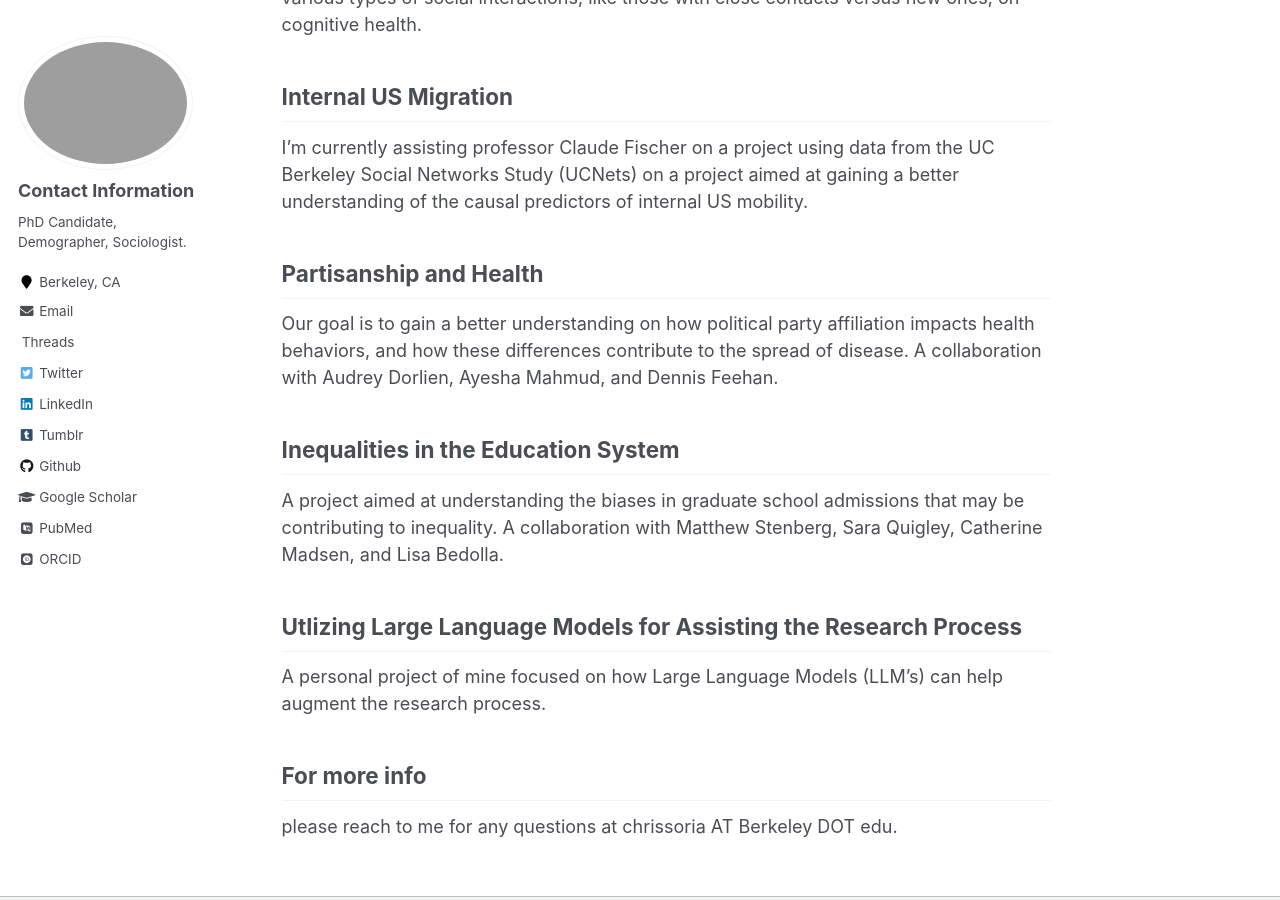
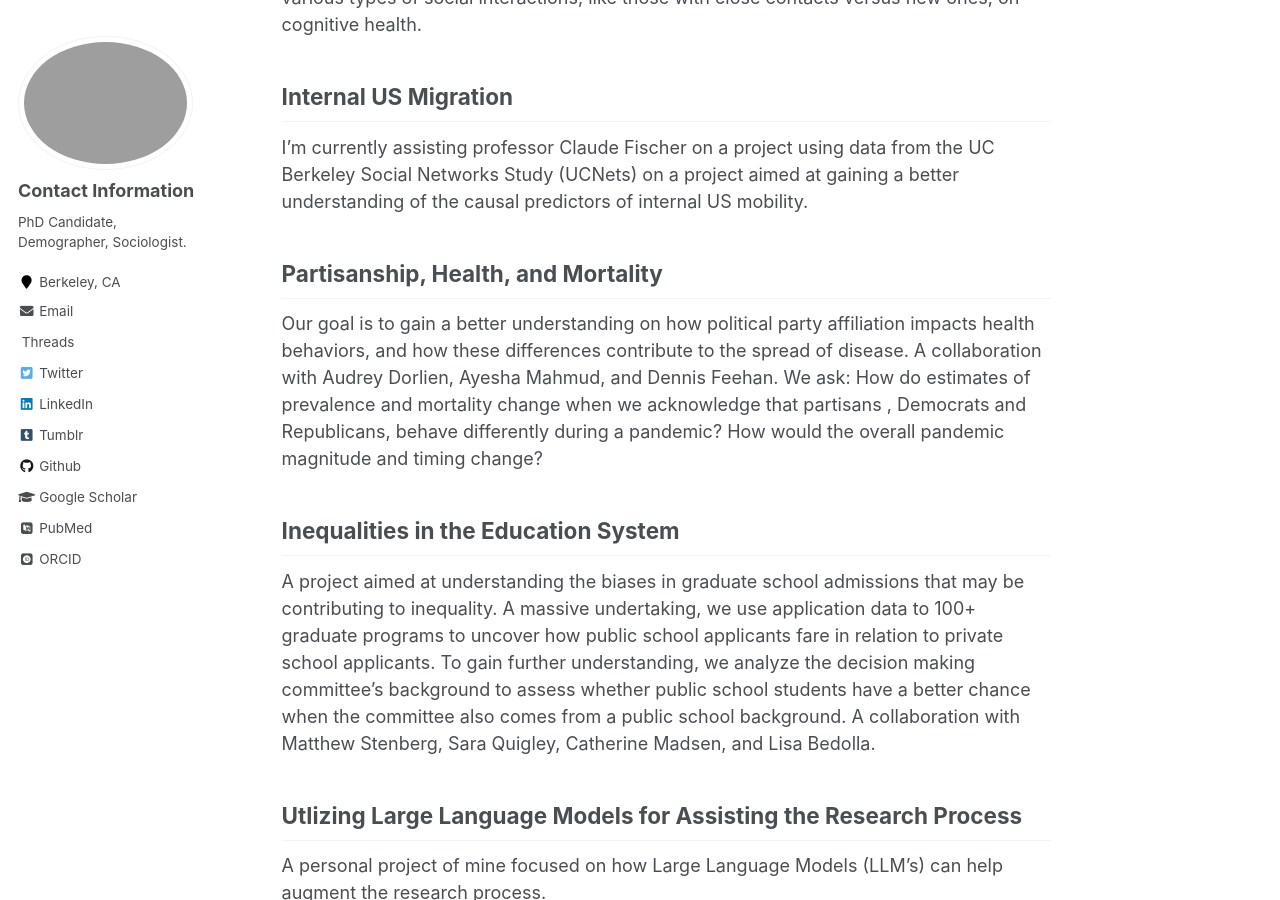
Before and after one commit to chrissoria/chrissoria.github.io, a Jekyll site: the page built from _pages/about.md, in a window 1280 px wide and 900 px high, scrolled down 727 px. Built offline with Jekyll 4.4.1, drawn with Linux system fonts in a browser that asks for light colours; some web fonts are replaced.

Commit message:
updating talks and about me page

```diff
--- a/_pages/about.md
+++ b/_pages/about.md
@@ -21,13 +21,19 @@ Internal US Migration
 ------
 I'm currently assisting professor Claude Fischer on a project using data from the UC Berkeley Social Networks Study (UCNets) on a project aimed at gaining a better understanding of the causal predictors of internal US mobility.
 
-Partisanship and Health
+Partisanship, Health, and Mortality
 ------
-Our goal is to gain a better understanding on how political party affiliation impacts health behaviors, and how these differences contribute to the spread of disease. A collaboration with Audrey Dorlien, Ayesha Mahmud, and Dennis Feehan.
+Our goal is to gain a better understanding on how political party affiliation impacts health behaviors, and how these differences contribute to the spread of disease.
+A collaboration with Audrey Dorlien, Ayesha Mahmud, and Dennis Feehan.
+We ask: How do estimates of prevalence and mortality change when we acknowledge that partisans , Democrats and Republicans, behave differently during a pandemic?
+How would the overall pandemic magnitude and timing change?
 
 Inequalities in the Education System
 ------
-A project aimed at understanding the biases in graduate school admissions that may be contributing to inequality. A collaboration with Matthew Stenberg, Sara Quigley, Catherine Madsen, and Lisa Bedolla.
+A project aimed at understanding the biases in graduate school admissions that may be contributing to inequality.
+A massive undertaking, we use application data to 100+ graduate programs to uncover how public school applicants fare in relation to private school applicants.
+To gain further understanding, we analyze the decision making committee's background to assess whether public school students have a better chance when the committee also comes from a public school background.
+A collaboration with Matthew Stenberg, Sara Quigley, Catherine Madsen, and Lisa Bedolla.
 
 Utlizing Large Language Models for Assisting the Research Process
 ------
```
Also changed, not shown: _talks/2024-04-12-talk-2.md (added, +13 -0 lines), 2 other files.
